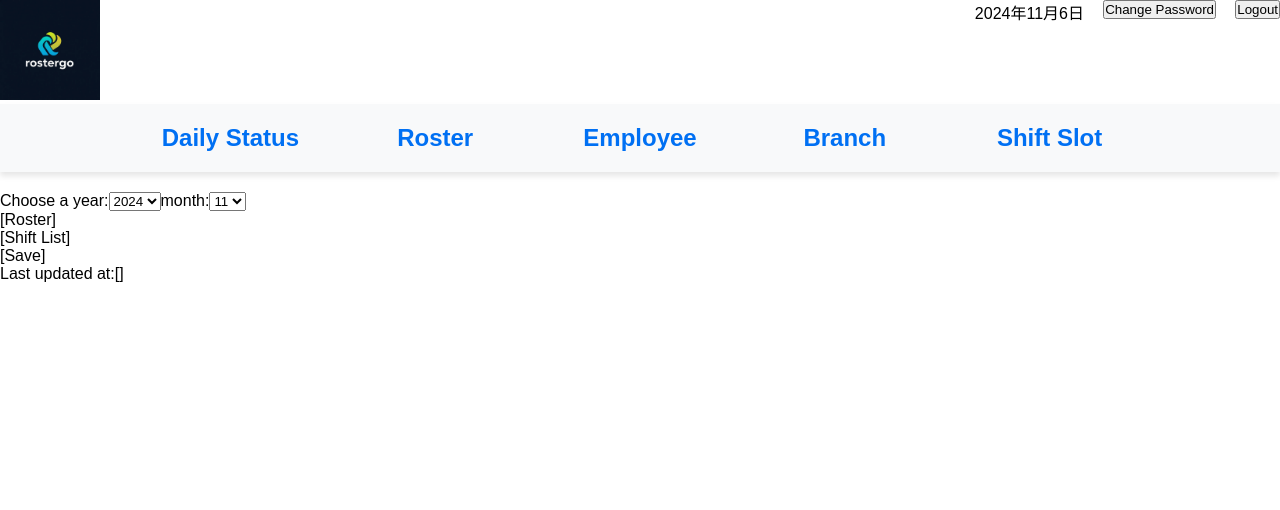
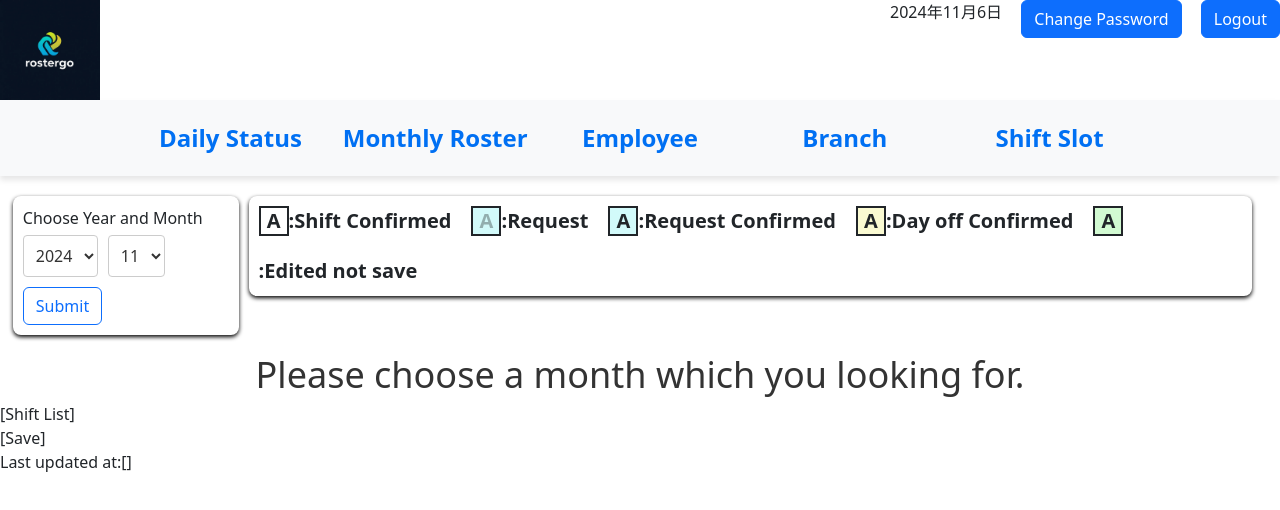
Before and after one commit to michyipyhm/rostergo, a Next.js app in the folder nextjs/: page /roster in a window 1280 px wide. Shown: the top 510 px of the page. Built offline with nearby package versions, Linux system fonts and the light colour scheme.

Commit message:
admin month rosater created

```diff
--- a/nextjs/app/[date]/page.tsx
+++ b/nextjs/app/[date]/page.tsx
@@ -8,7 +8,7 @@ import { Params } from "@/services/models";
 import { notFound } from "next/navigation"
 
 const DatePage = async ({ params }: { params: Params }) => {
-  const { date } = params
+  const { date } = await params
   const datePattern = /^\d{4}-\d{2}-\d{2}$/
   if (!datePattern.test(date)) {
     notFound()
--- a/nextjs/app/globals.css
+++ b/nextjs/app/globals.css
@@ -42,7 +42,7 @@ a {
   }
 }
 
-.container {
+.layoutContainer {
   display: flex;
   flex-direction: column;
   height: 100%;
@@ -63,7 +63,7 @@ a {
   gap: 3%;
 }
 
-.navbar {
+.layoutNavbar {
   background-color: #f8f9fa;
   padding: 10px 0;
   box-shadow: 0 4px 6px rgba(0, 0, 0, 0.1);
--- a/nextjs/app/layout.tsx
+++ b/nextjs/app/layout.tsx
@@ -2,7 +2,7 @@ import type { Metadata } from "next";
 import "./globals.css";
 import Image from 'next/image';
 import { Button } from "react-bootstrap";
-// import "bootstrap/dist/css/bootstrap.min.css";
+import "bootstrap/dist/css/bootstrap.min.css";
 import Link from "next/link"
 import styles from './page.module.scss'
 
@@ -25,7 +25,7 @@ export default async function RootLayout(props: RootLayoutProps) {
   return (
     <html lang="en">
       <body>
-        <div className="container">
+        <div className="layoutContainer">
           <div className="firstSection">
             <div>
               <Link href="/">
@@ -45,10 +45,10 @@ export default async function RootLayout(props: RootLayoutProps) {
           </div>
 
           <div>
-            <nav className="navbar">
+            <nav className="layoutNavbar">
               <ul className="nav-links">
                 <li><a href="/">Daily Status</a></li>
-                <li><a href="/roster">Roster</a></li>
+                <li><a href="/roster">Monthly Roster</a></li>
                 <li><a href="/employee">Employee</a></li>
                 <li><a href="/branch">Branch</a></li>
                 <li><a href="/shift-slot">Shift Slot</a></li>
--- a/nextjs/app/page.tsx
+++ b/nextjs/app/page.tsx
@@ -1,6 +1,7 @@
 "use client";
 import React, { useEffect } from 'react';
 import { useRouter } from 'next/navigation';
+// import 'bootstrap/dist/css/bootstrap.min.css';
 
 export default function Home() {
   const router = useRouter()
--- a/nextjs/app/roster/page.tsx
+++ b/nextjs/app/roster/page.tsx
@@ -1,44 +1,15 @@
-"use client"
-import React, { useState } from 'react'
-import Form from 'react-bootstrap/Form'
+import MonthlyRosterForm from '@/component/MonthlyRoster';
+import MonthlyRosterSelector from '@/component/MonthlyRosterSelector';
+import React from 'react'
 
-export default function About() {
-    const [year, setYear] = useState(new Date().getFullYear())
-    const [month, setMonth] = useState(new Date().getMonth() + 1)
-    const years = Array.from({ length: 5 }, (_, i) => new Date().getFullYear() - i)
-    const months = Array.from({ length: 12 }, (_, i) => i + 1)
-
-    const yearChange = (event: React.ChangeEvent<HTMLSelectElement>) => {
-        setYear(Number(event.target.value));
-    };
-
-    const monthChange = (event: React.ChangeEvent<HTMLSelectElement>) => {
-        setMonth(Number(event.target.value));
-    };
+export default function MonthlyRoster() {
 
     return (
         <div>
-            <div>
-                Choose a year:
-                <select value={year} onChange={yearChange}>
-                    {years.map((y) => (
-                        <option key={y} value={y}>
-                            {y}
-                        </option>
-                    ))}
-                </select>
-                month:
-                <select value={month} onChange={monthChange}>
-                    {months.map((m) => (
-                        <option key={m} value={m}>
-                            {m}
-                        </option>
-                    ))}
-                </select>
-            </div>
 
             <div>
-                [Roster]
+            <MonthlyRosterSelector />
+            <MonthlyRosterForm />
             </div>
 
             <div>
--- /dev/null
+++ b/nextjs/component/MonthlyRoster.module.scss
@@ -0,0 +1,25 @@
+.chooseMonthMessage {
+    display: flex;
+    justify-content: center;
+    align-items: center;
+    text-align: center;
+    font-size: 36px;
+    color: #333;
+}
+
+.tableContainer {
+    overflow-x: auto;
+    width: 100%;
+}
+
+.rosterTable {
+    border-collapse:collapse;
+    border-spacing: 4px;
+    text-align: center;
+}
+
+.rosterCell {
+    border: 1px solid #000;
+    padding: 10px;
+    background-color: #f9f9f9;
+}
--- /dev/null
+++ b/nextjs/component/MonthlyRoster.tsx
@@ -0,0 +1,80 @@
+"use client";
+import React from "react"
+import { useSearchParams, notFound } from "next/navigation"
+import styles from './MonthlyRoster.module.scss';
+
+function MonthlyRosterForm() {
+    const staff = [
+        {
+            name: "Admin",
+            POS: "Manager",
+            Type: "Full Time",
+        }
+    ]
+
+    const searchParams = useSearchParams()
+    const date = searchParams.get("date")
+
+    if (!date) {
+        return <div className={styles.chooseMonthMessage}>Please choose a month which you looking for.</div>;
+    }
+
+    const isValidDate = date && /^\d{4}-\d{2}$/.test(date)
+
+    let year, month;
+    if (isValidDate) {
+        [year, month] = date.split("-");
+        const monthNum = Number(month);
+        const yearNum = Number(year);
+
+        const currentYear = new Date().getFullYear();
+        const minYear = currentYear - 2
+        const maxYear = currentYear + 1
+
+        if (yearNum < minYear || yearNum > maxYear || monthNum < 1 || monthNum > 12) {
+            notFound()
+        }
+    } else {
+        notFound()
+    }
+
+    const daysInMonth = year && month ? new Date(Number(year), Number(month), 0).getDate() : 0;
+
+    return (
+        <div>
+            <div>
+                <p>Year: {year}</p>
+                <p>Month: {month}</p>
+            </div>
+            <div className={styles.tableContainer}>
+                <table className={styles.rosterTable}>
+
+                    <thead>
+                        <tr>
+                            <th className={styles.rosterCell}>Name</th>
+                            <th className={styles.rosterCell}>Position</th>
+                            <th className={styles.rosterCell}>Type</th>
+                            {Array.from({ length: daysInMonth }, (_, i) => (
+                                <td key={i + 1} className={styles.rosterCell}>{i + 1}</td>
+                            ))}
+                        </tr>
+                    </thead>
+                    <tbody>
+                        {staff.map((member, index) => (
+                            <tr key={index}>
+                                <td className={styles.rosterCell}>{member.name}</td>
+                                <td className={styles.rosterCell}>{member.POS}</td>
+                                <td className={styles.rosterCell}>{member.Type}</td>
+                                {Array.from({ length: daysInMonth }, (_, i) => (
+                                    <td key={i + 1} className={styles.rosterCell}></td>
+                                ))}
+                            </tr>
+                        ))}
+                    </tbody>
+                </table>
+            </div>
+        </div>
+    );
+}
+
+export default MonthlyRosterForm;
--- /dev/null
+++ b/nextjs/component/MonthlyRosterSelector.module.scss
@@ -0,0 +1,101 @@
+.monthlyRosterContainer {
+    display: flex;
+    flex-direction: row;
+    justify-content: flex-start;
+    margin-left: 1%;
+    margin-right: 1%;
+    margin-bottom: 1%;
+    gap: 10px;
+}
+
+.dateSelectCard {
+    display: flex;
+    flex-direction: column;
+    flex-wrap: wrap;
+    border-radius: 8px;
+    padding: 10px;
+    box-shadow: 0 2px 4px black;
+    width: 18%;
+    gap: 5px;
+}
+
+.explainCard {
+    display: flex;
+    flex-direction: row;
+    flex-wrap: wrap;
+    border-radius: 8px;
+    padding: 10px;
+    box-shadow: 0 2px 4px black;
+    width: 80%;
+    height: 100%;
+    gap: 20px;
+}
+
+.explainBox {
+    width: 30px;
+    height: 30px;
+    display: flex;
+    align-items: center;
+    justify-content: center;
+    border: 2px solid;
+    font-size: 20px;
+    font-weight: bold;
+    margin-right: -20px;
+}
+
+.confirmed {
+    background-color: rgb(255, 255, 255);
+}
+
+.request {
+    background-color: rgb(210, 250, 250);
+}
+
+.requestConfirmed {
+    background-color: rgb(210, 250, 250);
+}
+
+.dayOff {
+    background-color: rgb(250, 250, 210);
+}
+
+.edited {
+    background-color: rgb(210, 250, 210);
+}
+
+.explainBoxFont{
+    font-size: 20px;
+    font-weight: bold;
+}
+
+.selectorLabel {
+    font-size: 16px;
+    font-weight: 500;
+    color: #333;
+}
+.rosterDateFont {
+    display: flex;
+    flex-direction: row;
+}
+.rosterDateSelector {
+    display: flex;
+    flex-direction: row;
+    flex-wrap: wrap;
+    gap: 10px;
+}
+
+.dateSelect {
+    width: 100%;
+    padding: 8px;
+    font-size: 16px;
+    border: 1px solid #ccc;
+    border-radius: 4px;
+    background-color: #fff;
+    color: #333;
+    outline: none;
+}
+
+.rosterDateOption {
+    font-size: 16px;
+    color: #333;
+}
--- /dev/null
+++ b/nextjs/component/MonthlyRosterSelector.tsx
@@ -0,0 +1,80 @@
+"use client";
+import React, { useState } from "react"
+import styles from './MonthlyRosterSelector.module.scss'
+import { Button } from "react-bootstrap"
+import { useRouter } from 'next/navigation'
+
+function MonthlyRosterSelector() {
+    const [year, setYear] = useState(new Date().getFullYear())
+    const [month, setMonth] = useState(new Date().getMonth() + 1)
+    const currentYear = new Date().getFullYear()
+    const years = Array.from({ length: 4 }, (_, i) => currentYear - 2 + i)
+    const months = Array.from({ length: 12 }, (_, i) => i + 1)
+
+    const router = useRouter()
+
+    const yearChange = (event: React.ChangeEvent<HTMLSelectElement>) => {
+        setYear(Number(event.target.value))
+    }
+
+    const monthChange = (event: React.ChangeEvent<HTMLSelectElement>) => {
+        setMonth(Number(event.target.value))
+    }
+
+    const handleSubmit = () => {
+        const formattedDate = `${year}-${String(month).padStart(2, '0')}`
+        router.push(`/roster?date=${formattedDate}`)
+    }
+
+    return (
+        <div className={styles.monthlyRosterContainer}>
+            <div className={styles.dateSelectCard}>
+                <div className={styles.rosterDateFont}>Choose Year and Month</div>
+
+                <div className={styles.rosterDateSelector}>
+                    <label className={styles.selectorLabel}>
+                        <select value={year} onChange={yearChange} className={styles.dateSelect}>
+                            {years.map((y) => (
+                                <option key={y} value={y} className={styles.rosterDateOption}>
+                                    {y}
+                                </option>
+                            ))}
+                        </select>
+                    </label>
+                    <label className={styles.selectorLabel}>
+
+                        <select value={month} onChange={monthChange} className={styles.dateSelect}>
+                            {months.map((m) => (
+                                <option key={m} value={m} className={styles.rosterDateOption}>
+                                    {m}
+                                </option>
+                            ))}
+                        </select>
+                    </label>
+                    <Button variant="outline-primary" onClick={handleSubmit}>Submit</Button>
+                </div>
+            </div>
+
+            <div className={styles.explainCard}>
+                <div className={`${styles.explainBox} ${styles.confirmed}`}>
+                    A
+                </div><span className={styles.explainBoxFont}>:Shift Confirmed</span>
+                <div className={`${styles.explainBox} ${styles.request}`}><span style={{ color: 'rgba(0, 0, 0, 0.3)' }}>
+                    A
+                </span></div><span className={styles.explainBoxFont}>:Request</span>
+                <div className={`${styles.explainBox} ${styles.requestConfirmed}`}>
+                    A
+                </div><span className={styles.explainBoxFont}>:Request Confirmed</span>
+                <div className={`${styles.explainBox} ${styles.dayOff}`}>
+                    A
+                </div><span className={styles.explainBoxFont}>:Day off Confirmed</span>
+                <div className={`${styles.explainBox} ${styles.edited}`}>
+                    A
+                </div><span className={styles.explainBoxFont}>:Edited not save</span>
+            </div>
+        </div>
+
+    );
+}
+
+export default MonthlyRosterSelector;
```
Also changed, not shown: nextjs/component/Calendar.tsx (+21 -21 lines).
